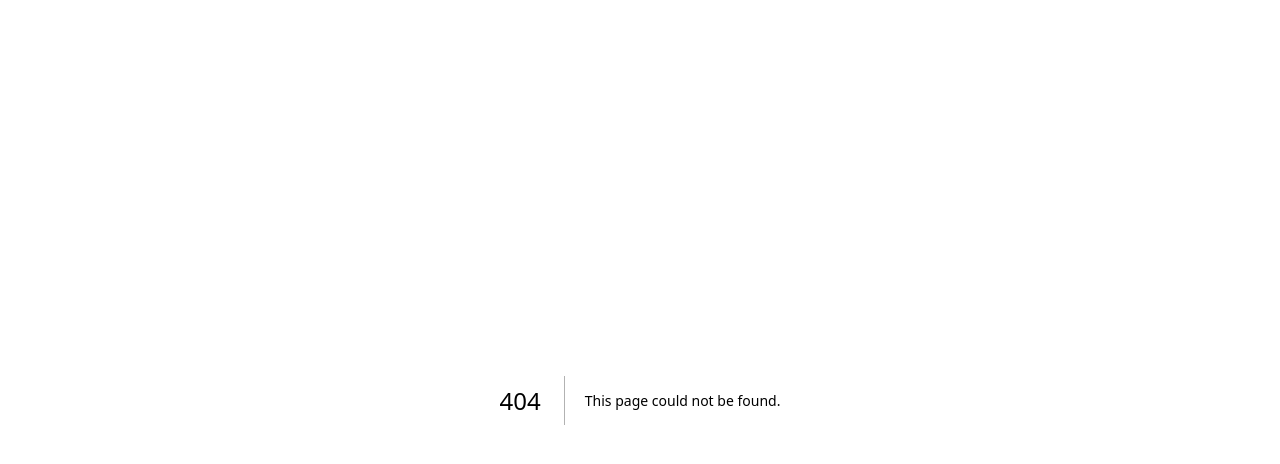
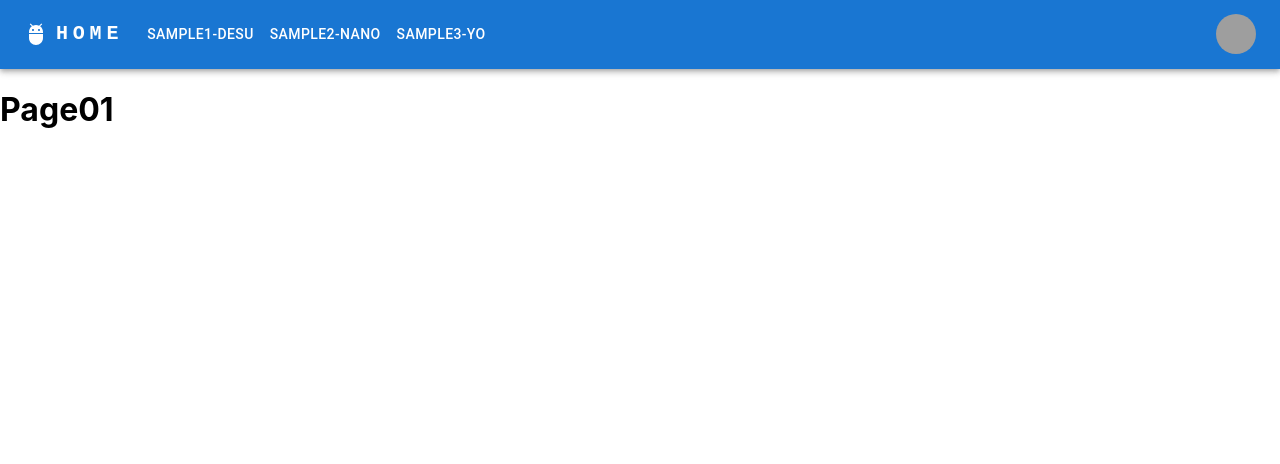
Before and after one commit to trisets/trisets, a Next.js app: page /sample1 in a window 1280 px wide. Before the commit this address had no page. Shown: the top 464 px of the page. Built offline with nearby package versions, Linux system fonts and the light colour scheme; grey boxes are pictures that could not be loaded.

Commit message:
feat: implement header-ui (#59)
* feat: implement header-ui

```diff
--- /dev/null
+++ b/components/HeaderBar.tsx
@@ -0,0 +1,169 @@
+import AdbIcon from '@mui/icons-material/Adb';
+import MenuIcon from '@mui/icons-material/Menu';
+import AppBar from '@mui/material/AppBar';
+import Avatar from '@mui/material/Avatar';
+import Box from '@mui/material/Box';
+import Button from '@mui/material/Button';
+import Container from '@mui/material/Container';
+import IconButton from '@mui/material/IconButton';
+import Menu from '@mui/material/Menu';
+import MenuItem from '@mui/material/MenuItem';
+import Toolbar from '@mui/material/Toolbar';
+import Tooltip from '@mui/material/Tooltip';
+import Typography from '@mui/material/Typography';
+import * as React from 'react';
+import HeaderPages from '../constants/headerPages';
+
+const pages = HeaderPages;
+const settings = ['Profile', 'Account', 'Dashboard', 'Logout'];
+
+const HeaderBar = (): JSX.Element => {
+  const [anchorElNav, setAnchorElNav] = React.useState<null | HTMLElement>(null);
+  const [anchorElUser, setAnchorElUser] = React.useState<null | HTMLElement>(null);
+
+  const handleOpenNavMenu = (event: React.MouseEvent<HTMLElement>): void => {
+    setAnchorElNav(event.currentTarget);
+  };
+  const handleOpenUserMenu = (event: React.MouseEvent<HTMLElement>): void => {
+    setAnchorElUser(event.currentTarget);
+  };
+
+  const handleCloseNavMenu = (): void => {
+    setAnchorElNav(null);
+  };
+
+  const handleCloseUserMenu = (): void => {
+    setAnchorElUser(null);
+  };
+
+  return (
+    <AppBar position="static">
+      <Container maxWidth="xl">
+        <Toolbar disableGutters>
+          <AdbIcon sx={{ display: { xs: 'none', md: 'flex' }, mr: 1 }} />
+          <Typography
+            variant="h6"
+            noWrap
+            component="a"
+            href="/"
+            sx={{
+              mr: 2,
+              display: { xs: 'none', md: 'flex' },
+              fontFamily: 'monospace',
+              fontWeight: 700,
+              letterSpacing: '.3rem',
+              color: 'inherit',
+              textDecoration: 'none',
+            }}
+          >
+            HOME
+          </Typography>
+
+          {/* ページ一覧 */}
+          <Box sx={{ flexGrow: 1, display: { xs: 'flex', md: 'none' } }}>
+            <IconButton
+              size="large"
+              aria-label="account of current user"
+              aria-controls="menu-appbar"
+              aria-haspopup="true"
+              onClick={handleOpenNavMenu}
+              color="inherit"
+            >
+              <MenuIcon />
+            </IconButton>
+            <Menu
+              id="menu-appbar"
+              anchorEl={anchorElNav}
+              anchorOrigin={{
+                vertical: 'bottom',
+                horizontal: 'left',
+              }}
+              keepMounted
+              transformOrigin={{
+                vertical: 'top',
+                horizontal: 'left',
+              }}
+              open={Boolean(anchorElNav)}
+              onClose={handleCloseNavMenu}
+              sx={{
+                display: { xs: 'block', md: 'none' },
+              }}
+            >
+              {pages.map((page) => (
+                <MenuItem key={page.name} onClick={handleCloseNavMenu}>
+                  <Typography textAlign="center" component="a" href={page.to}>
+                    {page.name}
+                  </Typography>
+                </MenuItem>
+              ))}
+            </Menu>
+          </Box>
+
+          <AdbIcon sx={{ display: { xs: 'flex', md: 'none' }, mr: 1 }} />
+          <Typography
+            variant="h5"
+            noWrap
+            component="a"
+            href=""
+            sx={{
+              mr: 2,
+              display: { xs: 'flex', md: 'none' },
+              flexGrow: 1,
+              fontFamily: 'monospace',
+              fontWeight: 700,
+              letterSpacing: '.3rem',
+              color: 'inherit',
+              textDecoration: 'none',
+            }}
+          >
+            HOME
+          </Typography>
+          <Box sx={{ flexGrow: 1, display: { xs: 'none', md: 'flex' } }}>
+            {pages.map((page) => (
+              <Button
+                key={page.name}
+                onClick={handleCloseNavMenu}
+                sx={{ my: 2, color: 'white', display: 'block' }}
+                href={page.to}
+              >
+                {page.name}
+              </Button>
+            ))}
+          </Box>
+
+          {/* アイコン部分 */}
+          <Box sx={{ flexGrow: 0 }}>
+            <Tooltip title="Open settings">
+              <IconButton onClick={handleOpenUserMenu} sx={{ p: 0 }}>
+                <Avatar alt="Remy Sharp" src="/static/images/avatar/2.jpg" />
+              </IconButton>
+            </Tooltip>
+            <Menu
+              sx={{ mt: '45px' }}
+              id="menu-appbar"
+              anchorEl={anchorElUser}
+              anchorOrigin={{
+                vertical: 'top',
+                horizontal: 'right',
+              }}
+              keepMounted
+              transformOrigin={{
+                vertical: 'top',
+                horizontal: 'right',
+              }}
+              open={Boolean(anchorElUser)}
+              onClose={handleCloseUserMenu}
+            >
+              {settings.map((setting) => (
+                <MenuItem key={setting} onClick={handleCloseUserMenu}>
+                  <Typography textAlign="center">{setting}</Typography>
+                </MenuItem>
+              ))}
+            </Menu>
+          </Box>
+        </Toolbar>
+      </Container>
+    </AppBar>
+  );
+};
+export default HeaderBar;
--- /dev/null
+++ b/constants/headerPages.ts
@@ -0,0 +1,18 @@
+import { PageRoutingInfo } from '../types/pageRoutingInfo';
+
+const HeaderPages: PageRoutingInfo[] = [
+  {
+    name: 'Sample1-desu',
+    to: 'sample1',
+  },
+  {
+    name: 'Sample2-nano',
+    to: 'sample2',
+  },
+  {
+    name: 'Sample3-yo',
+    to: 'sample3',
+  },
+];
+
+export default HeaderPages;
--- a/pages/_app.tsx
+++ b/pages/_app.tsx
@@ -1,9 +1,13 @@
+/* eslint-disable react/jsx-props-no-spreading */
 import type { AppProps } from 'next/app';
+import HeaderBar from '../components/HeaderBar';
 import '../styles/globals.css';
 
 const MyApp = ({ Component, pageProps }: AppProps): JSX.Element => (
-  // eslint-disable-next-line react/jsx-props-no-spreading
-  <Component {...pageProps} />
+  <div>
+    <HeaderBar />
+    <Component {...pageProps} />
+  </div>
 );
 
 export default MyApp;
--- /dev/null
+++ b/pages/sample1/index.tsx
@@ -0,0 +1,2 @@
+const Sample1 = (): JSX.Element => <h1>Page01</h1>;
+export default Sample1;
--- /dev/null
+++ b/pages/sample2/index.tsx
@@ -0,0 +1,2 @@
+const Sample2 = (): JSX.Element => <h1>Page02 nandesu</h1>;
+export default Sample2;
--- /dev/null
+++ b/pages/sample3/index.tsx
@@ -0,0 +1,2 @@
+const Sample3 = (): JSX.Element => <h1>Page03 desuyo</h1>;
+export default Sample3;
--- /dev/null
+++ b/types/pageRoutingInfo.ts
@@ -0,0 +1,4 @@
+export type PageRoutingInfo = {
+  name: string;
+  to?: string;
+};
```
